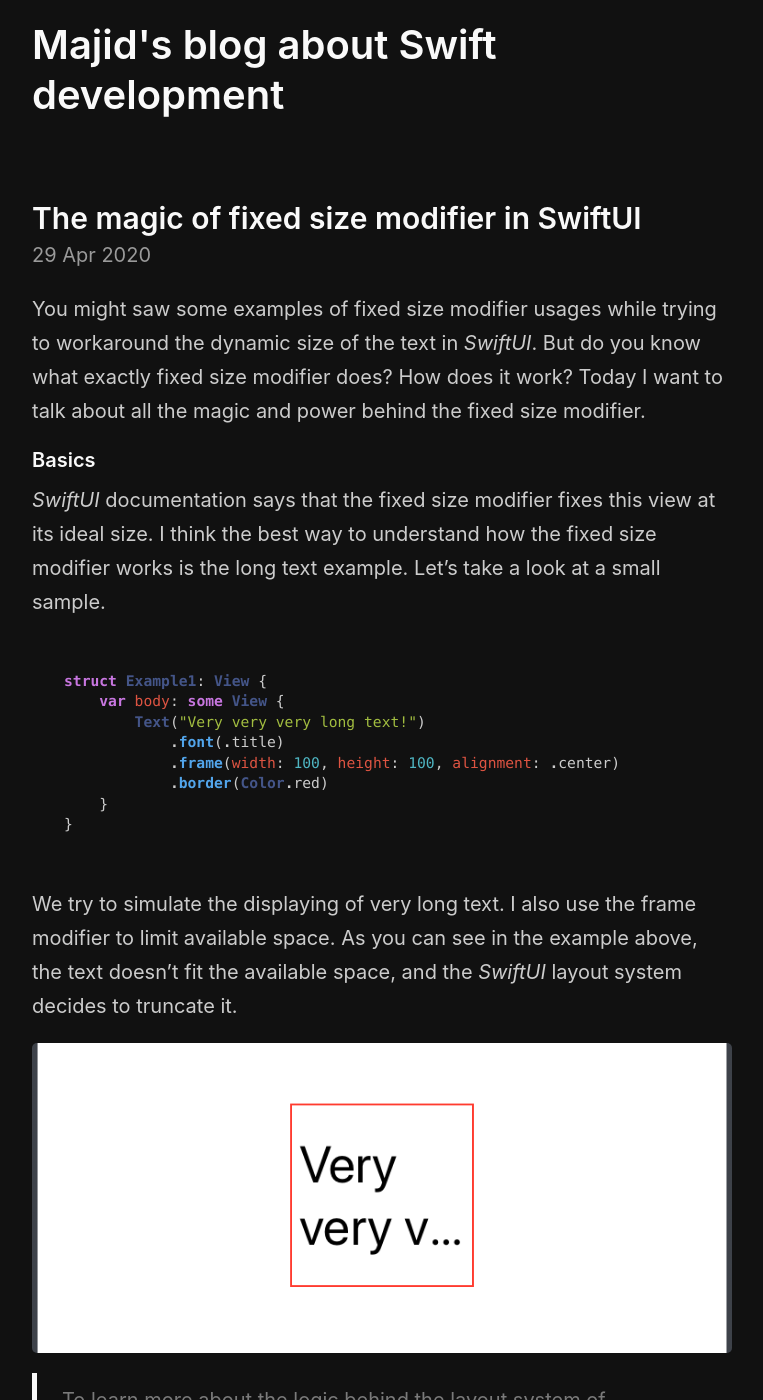
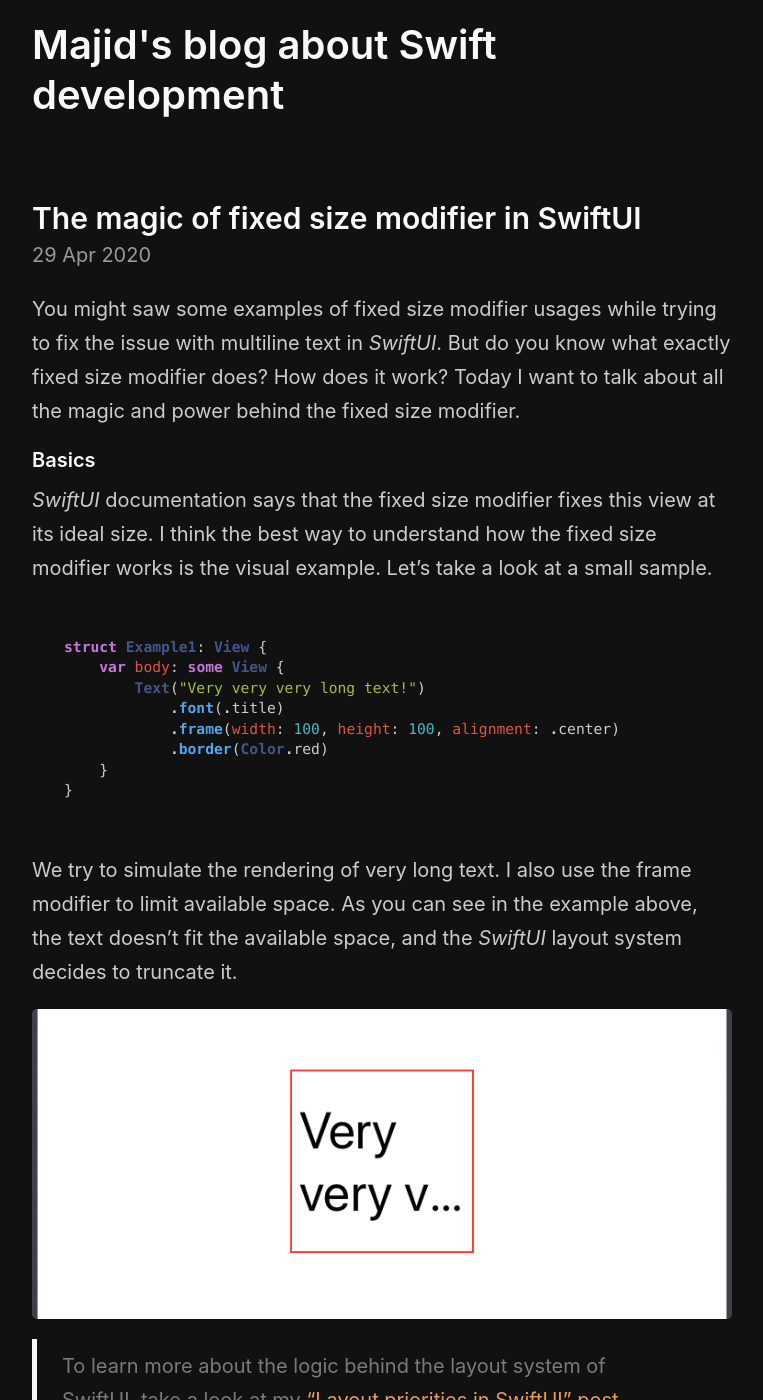
Before and after one commit to mecid/mecid.github.io, a Jekyll site: the page built from _posts/2020-04-29-the-magic-of-fixed-size-modifier-in-swiftui.md, in a window 1280 px wide and 1400 px high. Shown: the whole window, without its empty margins (258-1021 px from the left). Built offline with Jekyll 4.4.1, drawn with Linux system fonts in a browser that asks for light colours; some of the changed text lies outside the part shown.

Commit message:
Update 2020-04-29-the-magic-of-fixed-size-modifier-in-swiftui.md

````diff
--- a/_posts/2020-04-29-the-magic-of-fixed-size-modifier-in-swiftui.md
+++ b/_posts/2020-04-29-the-magic-of-fixed-size-modifier-in-swiftui.md
@@ -4,10 +4,10 @@
 layout: post
 ---
 
-You might saw some examples of fixed size modifier usages while trying to workaround the dynamic size of the text in *SwiftUI*. But do you know what exactly fixed size modifier does? How does it work? Today I want to talk about all the magic and power behind the fixed size modifier.
+You might saw some examples of fixed size modifier usages while trying to fix the issue with multiline text in *SwiftUI*. But do you know what exactly fixed size modifier does? How does it work? Today I want to talk about all the magic and power behind the fixed size modifier.
 
 #### Basics
-*SwiftUI* documentation says that the fixed size modifier fixes this view at its ideal size. I think the best way to understand how the fixed size modifier works is the long text example. Let's take a look at a small sample.
+*SwiftUI* documentation says that the fixed size modifier fixes this view at its ideal size. I think the best way to understand how the fixed size modifier works is the visual example. Let's take a look at a small sample.
 
 ```swift
 struct Example1: View {
@@ -20,7 +20,7 @@
 }
 ```
 
-We try to simulate the displaying of very long text. I also use the frame modifier to limit available space. As you can see in the example above, the text doesn't fit the available space, and the *SwiftUI* layout system decides to truncate it.
+We try to simulate the rendering of very long text. I also use the frame modifier to limit available space. As you can see in the example above, the text doesn't fit the available space, and the *SwiftUI* layout system decides to truncate it.
 
 ![fixed-size](/public/fixedSize1.png)
 
@@ -46,7 +46,7 @@
 
 > To learn more about clipping and changing the shape of a view, take a look at my ["Customizing the shape of views in SwiftUI" post](/2020/02/12/customizing-the-shape-of-views-in-swiftui/).
 
-*SwiftUI* provides us two fixed size modifiers. The first one, which we already used in previous examples, doesn't have any parameters and allows the view to grow both vertically and horizontally. The second variant of the fixed size modifier accepts two boolean parameters. These parameters describe the axis of expansion.
+*SwiftUI* provides us two versions of fixed size modifier. The first one, which we already used in previous examples, doesn't have any parameters and allows the view to grow both vertically and horizontally. The second variant of the fixed size modifier accepts two boolean parameters. These parameters describe the axis of expansion.
 
 ```swift
 struct Example1: View {
@@ -60,7 +60,7 @@
 }
 ```
 
-Here we use the fixed size modifier to allow the view to expand horizontally. This type of control lets us use the fixed size modifier as an alternative to layout priorities in *SwiftUI*.  Let's take a look at another example.
+Here we use the fixed size modifier to allow the view to expand horizontally. This level of control lets us use the fixed size modifier as an alternative to layout priorities in *SwiftUI*.  Let's take a look at another example.
 
 ```swift
 struct Example2: View {
@@ -77,7 +77,7 @@
 }
 ```
 
-In the example above, we have the horizontal stack that contains three text labels. The layout system can't render all of them without truncating because labels have pretty big font sizes. Assume that we want to display the second label without truncating and allow to *SwiftUI* cut other ones. We have at least two solutions here. The first one is layout priority, and the second one is the fixed size modifier.
+In the example above, we have the horizontal stack that contains three text labels. The layout system can't render all of them without truncating because labels have pretty big font sizes. Assume that we want to display the second label without truncating and allow to *SwiftUI* cut other labels. We have at least two solutions here. The first one is layout priority, and the second one is the fixed size modifier.
 
 ```swift
 struct Example2: View {
@@ -96,4 +96,4 @@
 ```
 
 #### Conclusion
-As you can see, the fixed size modifier provides us much more control over the layout system than layout priorities. Sometimes it can be more beneficial when you need to control the growth of the view in some specific direction. I hope this post gave you more information on the publisher's lifecycle and explained to you how to catch the errors. Feel free to follow me on [Twitter](https://twitter.com/mecid) and ask your questions related to this post. Thanks for reading, and see you next week!
+As you can see, the fixed size modifier provides us much more control over the layout system than layout priorities. Sometimes it can be more beneficial when you need to control the growth of the view in some specific direction. I hope you enjoy the post. Feel free to follow me on [Twitter](https://twitter.com/mecid) and ask your questions related to this post. Thanks for reading, and see you next week!
````
